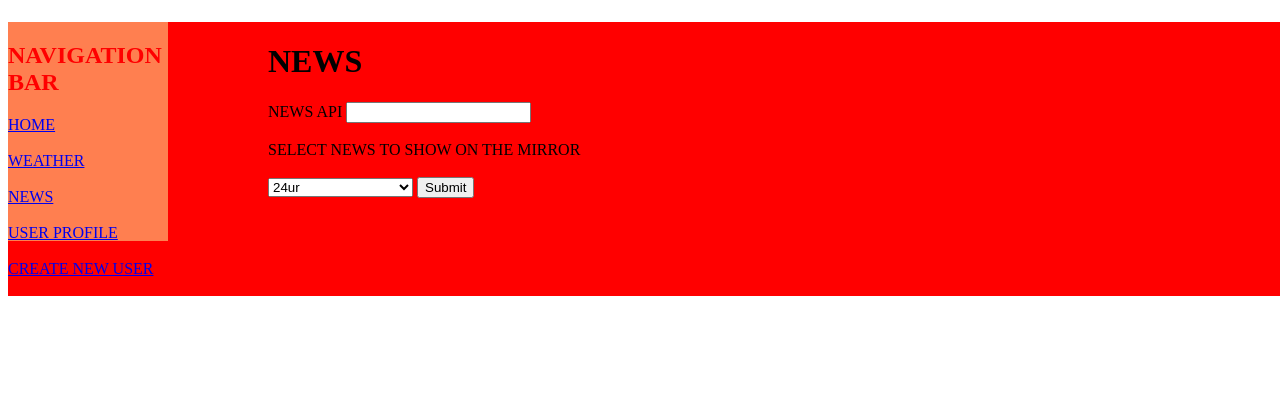
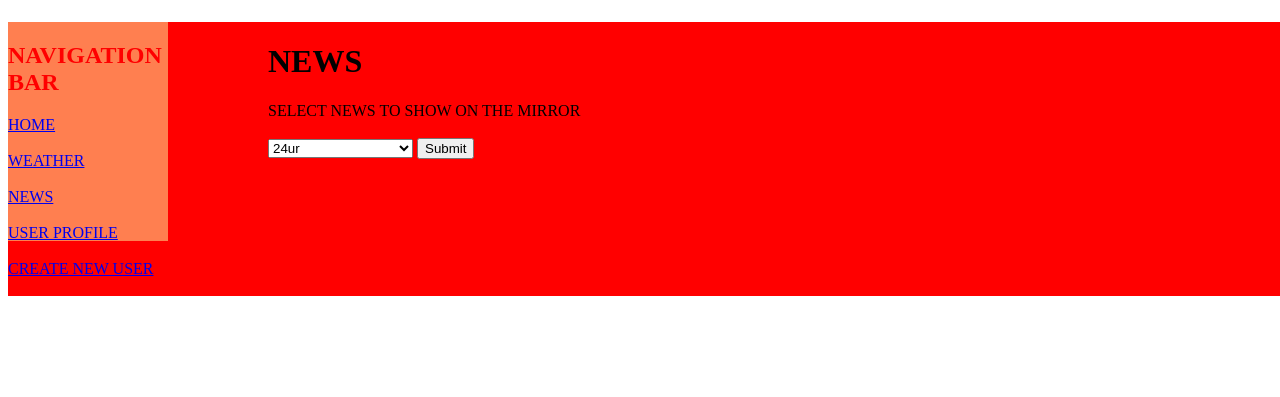
Before and after one commit to NejcBoltez/smart-mirror-server, a Django app: page /news in a window 1280 px wide; the page is wider, and only the part inside the window is pictured. Shown: the part 58-455 px from the top of that part. Run offline with Django 3.2, Linux system fonts and the light colour scheme.

```diff
--- a/django_app/templates/smartmirror_django/news.html
+++ b/django_app/templates/smartmirror_django/news.html
@@ -1,9 +1,6 @@
 {% include 'main_header.html'%}
 <h1>NEWS</h1>
 
-<p1>NEWS API</p1>
-<input type="text"/>
-<br></br>
 <p1>SELECT NEWS TO SHOW ON THE MIRROR</p1>
 <br></br>
 <select id="news" name="news">
```
